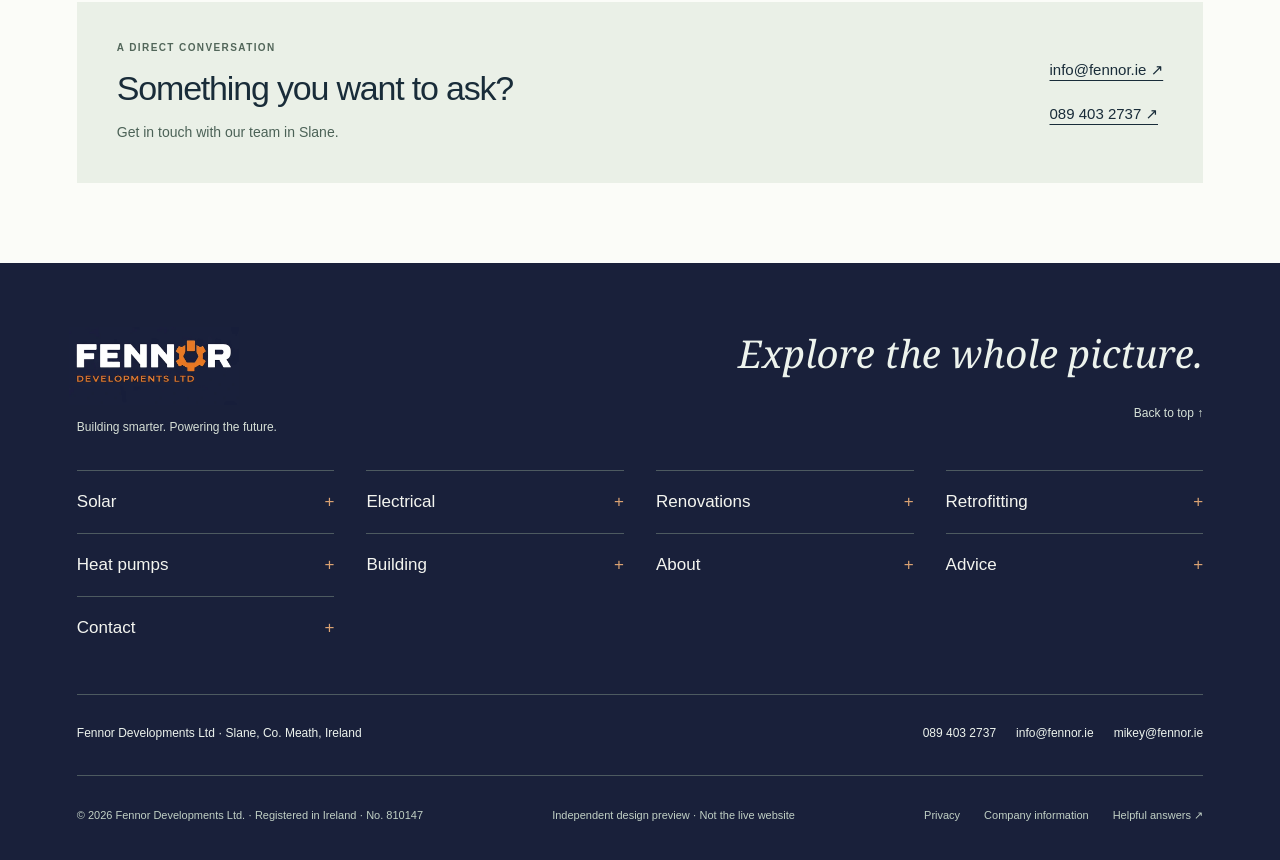
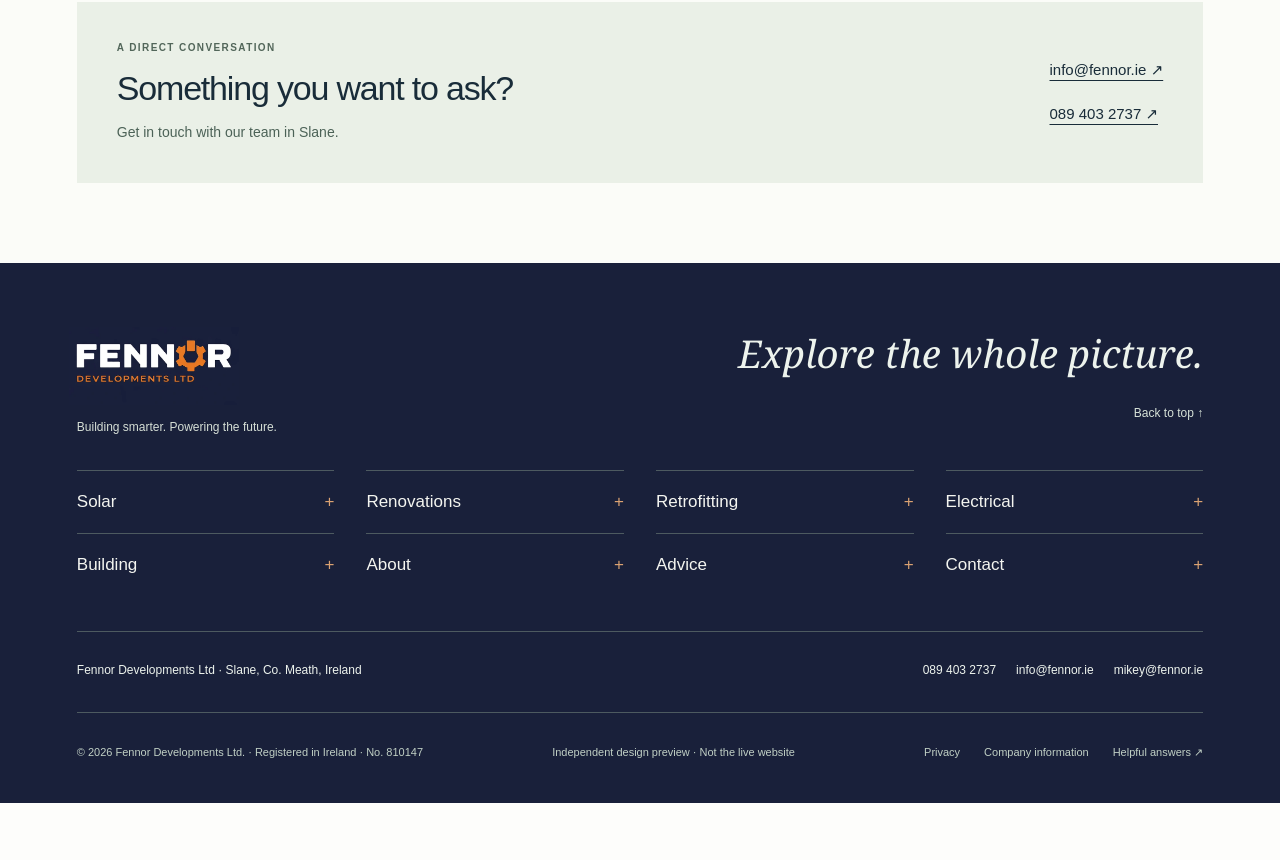
Before and after one commit to MikeyRennicks1/fennor-developments-website, a Next.js app: page /company-information in a window 1280 px wide. Shown: the part 1899-2759 px from the top of the page. After the commit the page ends 2702 px from the top, so only its background shows below. Built offline with nearby package versions, Linux system fonts and the light colour scheme; a web font is replaced by a local one.

Commit message:
Nest heat pump links under retrofitting

```diff
--- a/src/components/SiteDirectory.tsx
+++ b/src/components/SiteDirectory.tsx
@@ -6,15 +6,18 @@
 import './site-directory.css';
 
 export default function SiteDirectory() {
+  const order=['/solar','/renovations','/retrofitting','/electrical','/building','/about','/advice','/contact'];
+  const groups=order.map(path=>pageGroups.find(group=>group.path===path)).filter((group):group is (typeof pageGroups)[number]=>Boolean(group));
+  const heatPumps=pageGroups.find(group=>group.path==='/heat-pumps');
   return <footer className="site-directory" aria-label="Fennor website information">
     <div className="sd-heading">
       <a href="/" className="sd-brand"><BrandLogo/><span>Building smarter. Powering the future.</span></a>
       <div><p>Explore the whole picture.</p><a className="sd-back-top" href="#site-top">Back to top ↑</a></div>
     </div>
     <nav aria-label="Full website directory" className="sd-groups">
-      {pageGroups.map(group => <details key={group.path}>
+      {groups.map(group => <details key={group.path}>
         <summary>{group.label}<span aria-hidden="true">+</span></summary>
-        <div>{group.pages.map(([slug, label]) => <a key={slug} href={group.path + (slug ? `/${slug}` : '')}>{label}<span aria-hidden="true">↗</span></a>)}</div>
+        <div>{group.pages.map(([slug, label]) => <a key={slug} href={group.path + (slug ? `/${slug}` : '')}>{label}<span aria-hidden="true">↗</span></a>)}{group.path==='/retrofitting'&&heatPumps&&<><span className="sd-subheading">Heat pumps</span>{heatPumps.pages.map(([slug,label])=><a key={slug} href={heatPumps.path+(slug?`/${slug}`:'')}>{label}<span aria-hidden="true">↗</span></a>)}</>}</div>
       </details>)}
     </nav>
     <div className="sd-bottom"><span>Fennor Developments Ltd · Slane, Co. Meath, Ireland</span><a href="tel:+353894032737">089 403 2737</a>{ENQUIRY_RECIPIENTS.map(email=><a key={email} href={enquiryEmailHref({primary:email})}>{email}</a>)}</div>
--- a/src/components/site-directory.css
+++ b/src/components/site-directory.css
@@ -20,6 +20,7 @@
 .sd-groups summary>span{color:#dba272}
 .sd-groups a{color:#d8e3dc}
 .sd-groups a:hover,.sd-back-top:hover{color:#f0bf8b}
+.sd-subheading{margin-top:10px;padding-top:18px;border-top:1px solid #4d5a60;color:#efb17b;font-size:10px;line-height:1.5;letter-spacing:.14em;text-transform:uppercase}
 .sd-legal{display:flex;align-items:center;flex-wrap:wrap;justify-content:space-between;gap:10px 24px;margin-top:20px;padding-top:18px;border-top:1px solid #4d5a60;font-size:11px;line-height:1.7;color:#c1d0c5}
 .sd-legal a{display:inline-flex;align-items:center;min-height:44px}
 .sd-legal nav{display:flex;flex-wrap:wrap;gap:8px 24px}
```
Also changed, not shown: 1 other file (tests, documents, lock files or other folders).
